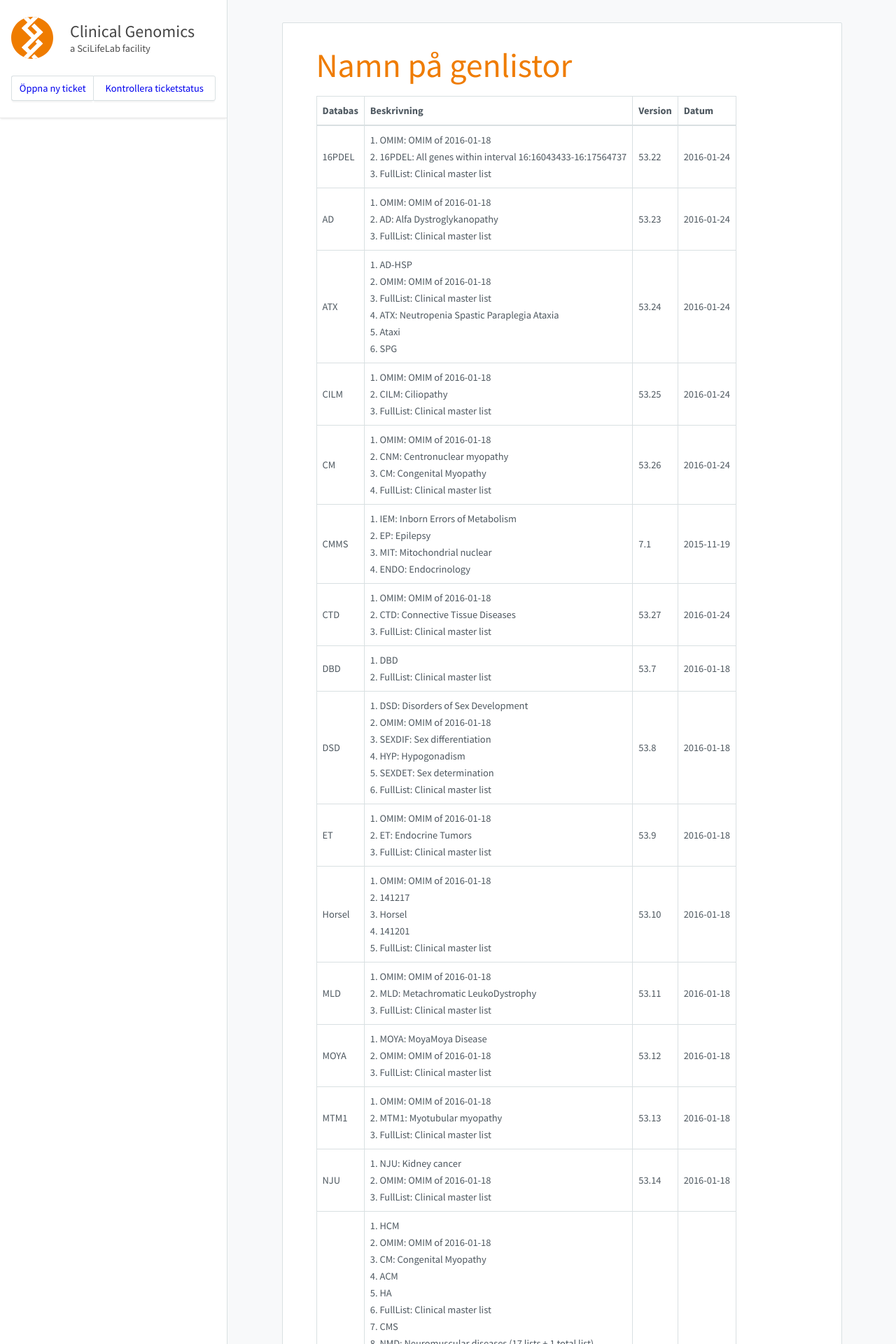
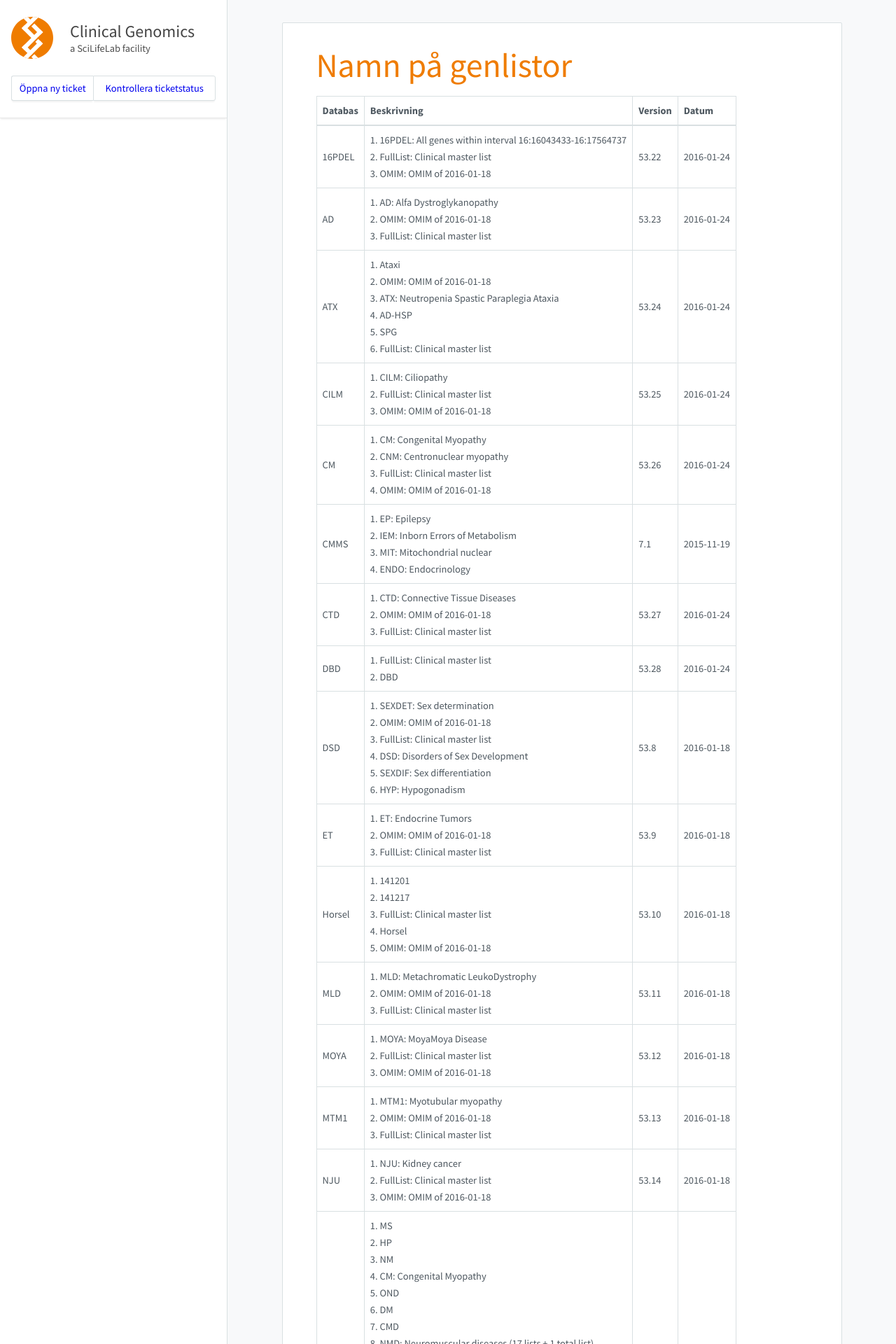
Before and after one commit to Clinical-Genomics/clinical-genomics.github.io, a Jekyll site: the page built from _pages/namnpagenlistor.md, in a window 1280 px wide. Shown: the top 1920 px of the page at 70% size. Built offline with Jekyll 4.4.1, drawn with Linux system fonts in a browser that asks for light colours; nearby versions of some CDN libraries; some of the changed text lies outside the part shown.

Commit message:
Update to cust002-DBD.txt

```diff
--- a/_pages/namnpagenlistor.md
+++ b/_pages/namnpagenlistor.md
@@ -8,27 +8,27 @@
 
 |Databas|Beskrivning|Version|Datum|
 |---|---|---|---|
-|16PDEL|1. OMIM: OMIM of 2016-01-18<br />2. 16PDEL: All genes within interval 16:16043433-16:17564737<br />3. FullList: Clinical master list<br />|53.22|2016-01-24|
-|AD|1. OMIM: OMIM of 2016-01-18<br />2. AD: Alfa Dystroglykanopathy<br />3. FullList: Clinical master list<br />|53.23|2016-01-24|
-|ATX|1. AD-HSP<br />2. OMIM: OMIM of 2016-01-18<br />3. FullList: Clinical master list<br />4. ATX: Neutropenia Spastic Paraplegia Ataxia<br />5. Ataxi<br />6. SPG<br />|53.24|2016-01-24|
-|CILM|1. OMIM: OMIM of 2016-01-18<br />2. CILM: Ciliopathy<br />3. FullList: Clinical master list<br />|53.25|2016-01-24|
-|CM|1. OMIM: OMIM of 2016-01-18<br />2. CNM: Centronuclear myopathy<br />3. CM: Congenital Myopathy<br />4. FullList: Clinical master list<br />|53.26|2016-01-24|
-|CMMS|1. IEM: Inborn Errors of Metabolism<br />2. EP: Epilepsy<br />3. MIT: Mitochondrial nuclear<br />4. ENDO: Endocrinology<br />|7.1|2015-11-19|
-|CTD|1. OMIM: OMIM of 2016-01-18<br />2. CTD: Connective Tissue Diseases<br />3. FullList: Clinical master list<br />|53.27|2016-01-24|
-|DBD|1. DBD<br />2. FullList: Clinical master list<br />|53.7|2016-01-18|
-|DSD|1. DSD: Disorders of Sex Development<br />2. OMIM: OMIM of 2016-01-18<br />3. SEXDIF: Sex differentiation<br />4. HYP: Hypogonadism<br />5. SEXDET: Sex determination<br />6. FullList: Clinical master list<br />|53.8|2016-01-18|
-|ET|1. OMIM: OMIM of 2016-01-18<br />2. ET: Endocrine Tumors<br />3. FullList: Clinical master list<br />|53.9|2016-01-18|
-|Horsel|1. OMIM: OMIM of 2016-01-18<br />2. 141217<br />3. Horsel<br />4. 141201<br />5. FullList: Clinical master list<br />|53.10|2016-01-18|
-|MLD|1. OMIM: OMIM of 2016-01-18<br />2. MLD: Metachromatic LeukoDystrophy<br />3. FullList: Clinical master list<br />|53.11|2016-01-18|
-|MOYA|1. MOYA: MoyaMoya Disease<br />2. OMIM: OMIM of 2016-01-18<br />3. FullList: Clinical master list<br />|53.12|2016-01-18|
-|MTM1|1. OMIM: OMIM of 2016-01-18<br />2. MTM1: Myotubular myopathy<br />3. FullList: Clinical master list<br />|53.13|2016-01-18|
-|NJU|1. NJU: Kidney cancer<br />2. OMIM: OMIM of 2016-01-18<br />3. FullList: Clinical master list<br />|53.14|2016-01-18|
-|NMD|1. HCM<br />2. OMIM: OMIM of 2016-01-18<br />3. CM: Congenital Myopathy<br />4. ACM<br />5. HA<br />6. FullList: Clinical master list<br />7. CMS<br />8. NMD: Neuromuscular diseases (17 lists + 1 total list)<br />9. NM<br />10. CRD<br />11. OM<br />12. MD<br />13. DM<br />14. CMD<br />15. IC<br />16. MM<br />17. HP<br />18. MS<br />19. HMSN<br />20. MND<br />21. OND<br />|53.15|2016-01-18|
+|16PDEL|1. 16PDEL: All genes within interval 16:16043433-16:17564737<br />2. FullList: Clinical master list<br />3. OMIM: OMIM of 2016-01-18<br />|53.22|2016-01-24|
+|AD|1. AD: Alfa Dystroglykanopathy<br />2. OMIM: OMIM of 2016-01-18<br />3. FullList: Clinical master list<br />|53.23|2016-01-24|
+|ATX|1. Ataxi<br />2. OMIM: OMIM of 2016-01-18<br />3. ATX: Neutropenia Spastic Paraplegia Ataxia<br />4. AD-HSP<br />5. SPG<br />6. FullList: Clinical master list<br />|53.24|2016-01-24|
+|CILM|1. CILM: Ciliopathy<br />2. FullList: Clinical master list<br />3. OMIM: OMIM of 2016-01-18<br />|53.25|2016-01-24|
+|CM|1. CM: Congenital Myopathy<br />2. CNM: Centronuclear myopathy<br />3. FullList: Clinical master list<br />4. OMIM: OMIM of 2016-01-18<br />|53.26|2016-01-24|
+|CMMS|1. EP: Epilepsy<br />2. IEM: Inborn Errors of Metabolism<br />3. MIT: Mitochondrial nuclear<br />4. ENDO: Endocrinology<br />|7.1|2015-11-19|
+|CTD|1. CTD: Connective Tissue Diseases<br />2. OMIM: OMIM of 2016-01-18<br />3. FullList: Clinical master list<br />|53.27|2016-01-24|
+|DBD|1. FullList: Clinical master list<br />2. DBD<br />|53.28|2016-01-24|
+|DSD|1. SEXDET: Sex determination<br />2. OMIM: OMIM of 2016-01-18<br />3. FullList: Clinical master list<br />4. DSD: Disorders of Sex Development<br />5. SEXDIF: Sex differentiation<br />6. HYP: Hypogonadism<br />|53.8|2016-01-18|
+|ET|1. ET: Endocrine Tumors<br />2. OMIM: OMIM of 2016-01-18<br />3. FullList: Clinical master list<br />|53.9|2016-01-18|
+|Horsel|1. 141201<br />2. 141217<br />3. FullList: Clinical master list<br />4. Horsel<br />5. OMIM: OMIM of 2016-01-18<br />|53.10|2016-01-18|
+|MLD|1. MLD: Metachromatic LeukoDystrophy<br />2. OMIM: OMIM of 2016-01-18<br />3. FullList: Clinical master list<br />|53.11|2016-01-18|
+|MOYA|1. MOYA: MoyaMoya Disease<br />2. FullList: Clinical master list<br />3. OMIM: OMIM of 2016-01-18<br />|53.12|2016-01-18|
+|MTM1|1. MTM1: Myotubular myopathy<br />2. OMIM: OMIM of 2016-01-18<br />3. FullList: Clinical master list<br />|53.13|2016-01-18|
+|NJU|1. NJU: Kidney cancer<br />2. FullList: Clinical master list<br />3. OMIM: OMIM of 2016-01-18<br />|53.14|2016-01-18|
+|NMD|1. MS<br />2. HP<br />3. NM<br />4. CM: Congenital Myopathy<br />5. OND<br />6. DM<br />7. CMD<br />8. NMD: Neuromuscular diseases (17 lists + 1 total list)<br />9. HA<br />10. CRD<br />11. IC<br />12. OM<br />13. OMIM: OMIM of 2016-01-18<br />14. MD<br />15. HCM<br />16. MM<br />17. ACM<br />18. MND<br />19. CMS<br />20. HMSN<br />21. FullList: Clinical master list<br />|53.15|2016-01-18|
 |OMIM|1. OMIM: OMIM of 2016-01-18<br />2. FullList: Clinical master list<br />|53.16|2016-01-18|
 |ORO|1. OMIM: OMIM of 2016-01-18<br />2. ORO: Oro-facial-digital syndrome<br />3. FullList: Clinical master list<br />|53.17|2016-01-18|
-|PAF1|1. OMIM: OMIM of 2016-01-18<br />2. PAF1: RNA polymerase II-associated factor<br />3. FullList: Clinical master list<br />|53.18|2016-01-18|
-|PID|1. PIDCAD: PID Candidates<br />2. PID: Primary Immune Deficiency<br />3. FullList: Clinical master list<br />|7.2|2015-10-21|
-|SCN|1. OMIM: OMIM of 2016-01-18<br />2. SCN: Neutropenia<br />3. FullList: Clinical master list<br />|53.19|2016-01-18|
-|SHANK1|1. SHANK1: SH3 and multiple ankyrin repeat domains 1<br />2. OMIM: OMIM of 2016-01-18<br />3. FullList: Clinical master list<br />|53.20|2016-01-18|
-|SKD|1. OMIM: OMIM of 2016-01-18<br />2. SKD: Skeletal dysplasia<br />3. FullList: Clinical master list<br />|53.21|2016-01-18|
+|PAF1|1. PAF1: RNA polymerase II-associated factor<br />2. OMIM: OMIM of 2016-01-18<br />3. FullList: Clinical master list<br />|53.18|2016-01-18|
+|PID|1. PID: Primary Immune Deficiency<br />2. PIDCAD: PID Candidates<br />3. FullList: Clinical master list<br />|7.2|2015-10-21|
+|SCN|1. SCN: Neutropenia<br />2. OMIM: OMIM of 2016-01-18<br />3. FullList: Clinical master list<br />|53.19|2016-01-18|
+|SHANK1|1. FullList: Clinical master list<br />2. SHANK1: SH3 and multiple ankyrin repeat domains 1<br />3. OMIM: OMIM of 2016-01-18<br />|53.20|2016-01-18|
+|SKD|1. SKD: Skeletal dysplasia<br />2. FullList: Clinical master list<br />3. OMIM: OMIM of 2016-01-18<br />|53.21|2016-01-18|
 |mtDNA|Mitochondrial DNA|8.0|2015-11-30|
```
